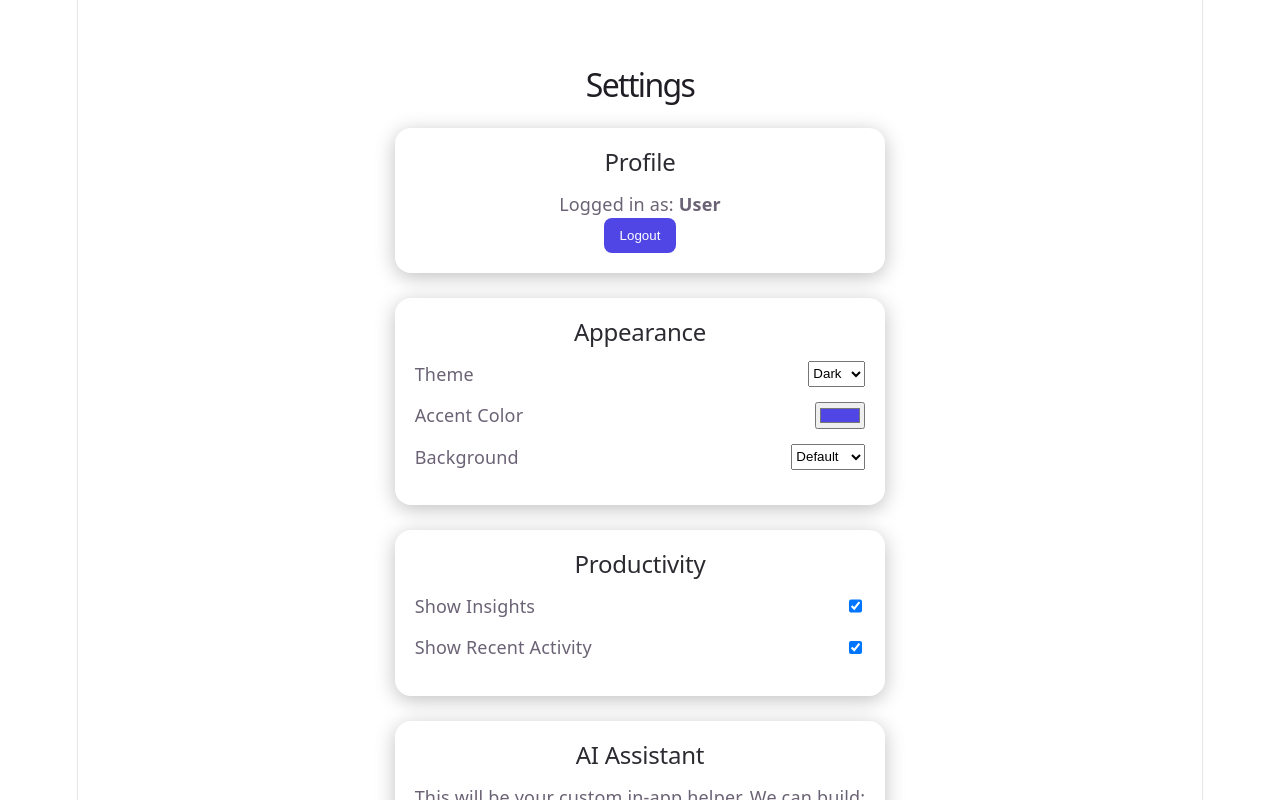
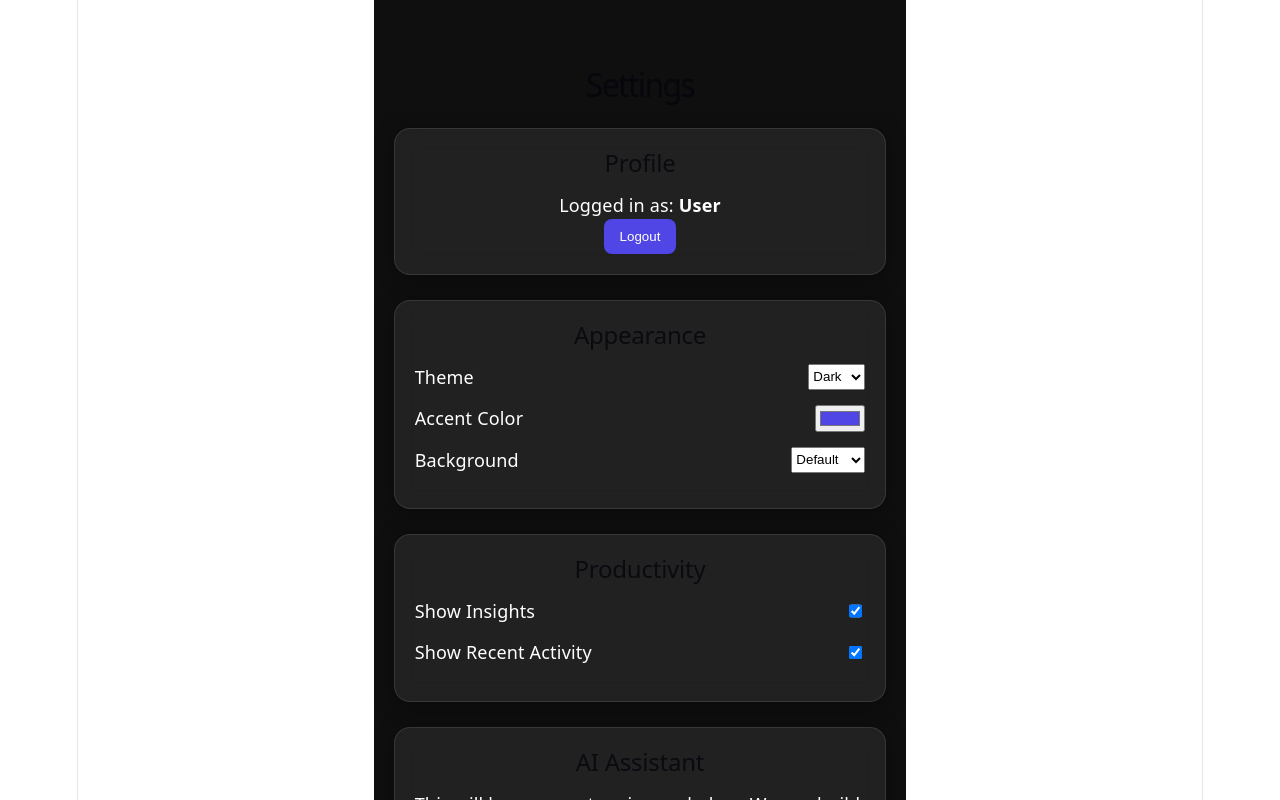
Before and after one commit to watsonlimprevil/todofrontend, a React (Vite) app: page /settings in a window 1280 px wide. Shown: the top 800 px of the page. Built offline with nearby package versions, Linux system fonts and the light colour scheme.

Commit message:
added swith theme functionality

```diff
--- a/src/pages/Settings.css
+++ b/src/pages/Settings.css
@@ -2,7 +2,9 @@
   max-width: 800px;
   margin: 0 auto;
   padding: 40px 20px;
-  animation: fadeIn 0.6s ease forwards;
+  background: var(--bg-color);
+  color: var(--text-color);
+  transition: background 0.4s ease, color 0.4s ease;
 }
 
 .settings-title {
@@ -13,13 +15,14 @@
 }
 
 .settings-card {
-  background: rgba(255,255,255,0.08);
+  background: var(--card-bg);
+  border: 1px solid var(--border-color);
   backdrop-filter: blur(12px);
   border-radius: 16px;
   padding: 20px;
   margin-bottom: 25px;
-  box-shadow: 0 4px 20px rgba(0,0,0,0.25);
-  animation: slideUp 0.6s ease forwards;
+  box-shadow: 0 4px 20px var(--shadow-color);
+  transition: background 0.4s ease, box-shadow 0.4s ease;
 }
 
 .settings-card h2 {
@@ -59,3 +62,50 @@
   from { opacity: 0; transform: translateY(20px); }
   to { opacity: 1; transform: translateY(0); }
 }
+
+
+/* ============================
+   THEME: DARK
+   ============================ */
+[data-theme="dark"] {
+  --bg-color: #0f0f0f;
+  --card-bg: rgba(255,255,255,0.08);
+  --text-color: #ffffff;
+  --shadow-color: rgba(0,0,0,0.4);
+  --border-color: rgba(255,255,255,0.1);
+}
+
+/* ============================
+   THEME: LIGHT
+   ============================ */
+[data-theme="light"] {
+  --bg-color: #f5f5f5;
+  --card-bg: #ffffff;
+  --text-color: #111111;
+  --shadow-color: rgba(0,0,0,0.1);
+  --border-color: rgba(0,0,0,0.1);
+}
+
+/* ============================
+   THEME: GLASS
+   ============================ */
+[data-theme="glass"] {
+  --bg-color: #0f0f0f;
+  --card-bg: rgba(255,255,255,0.12);
+  --text-color: #ffffff;
+  --shadow-color: rgba(0,0,0,0.5);
+  --border-color: rgba(255,255,255,0.2);
+  backdrop-filter: blur(14px);
+}
+
+/* ============================
+   THEME: NEON
+   ============================ */
+[data-theme="neon"] {
+  --bg-color: #000000;
+  --card-bg: rgba(0,0,0,0.6);
+  --text-color: #00f0ff;
+  --shadow-color: rgba(0,255,255,0.4);
+  --border-color: rgba(0,255,255,0.3);
+  text-shadow: 0 0 8px var(--text-color);
+}
```
